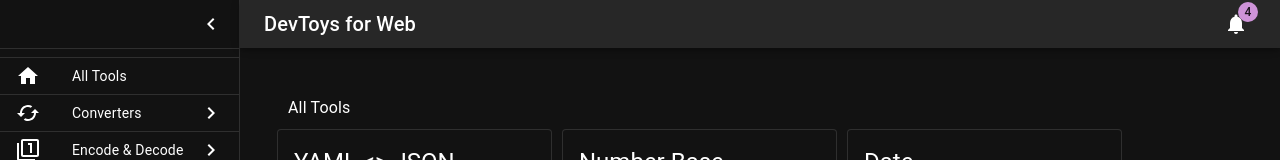
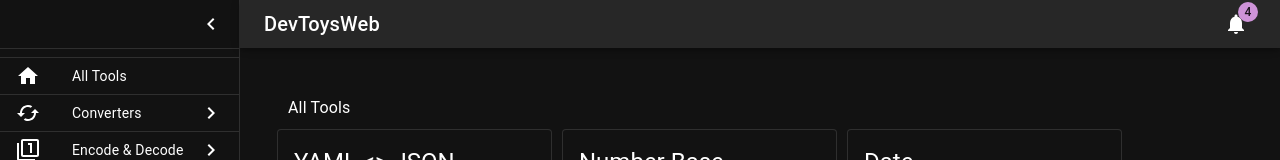
Before and after one commit to s-yoshiki/DevToysWeb, a Next.js app: page / in a window 1280 px wide. Shown: the top 160 px of the page. Built offline with nearby package versions, Linux system fonts and the light colour scheme.

Commit message:
fix(AppBar): fix title

```diff
--- a/components/Toolbar/AppBar.tsx
+++ b/components/Toolbar/AppBar.tsx
@@ -61,7 +61,7 @@
           sx={{ flexGrow: 1 }}
         >
           <Link href="/">
-            DevToys for Web
+            DevToysWeb
           </Link>
           {title.length > 0 ? ` - ${title}` : '' }
         </Typography>
```
